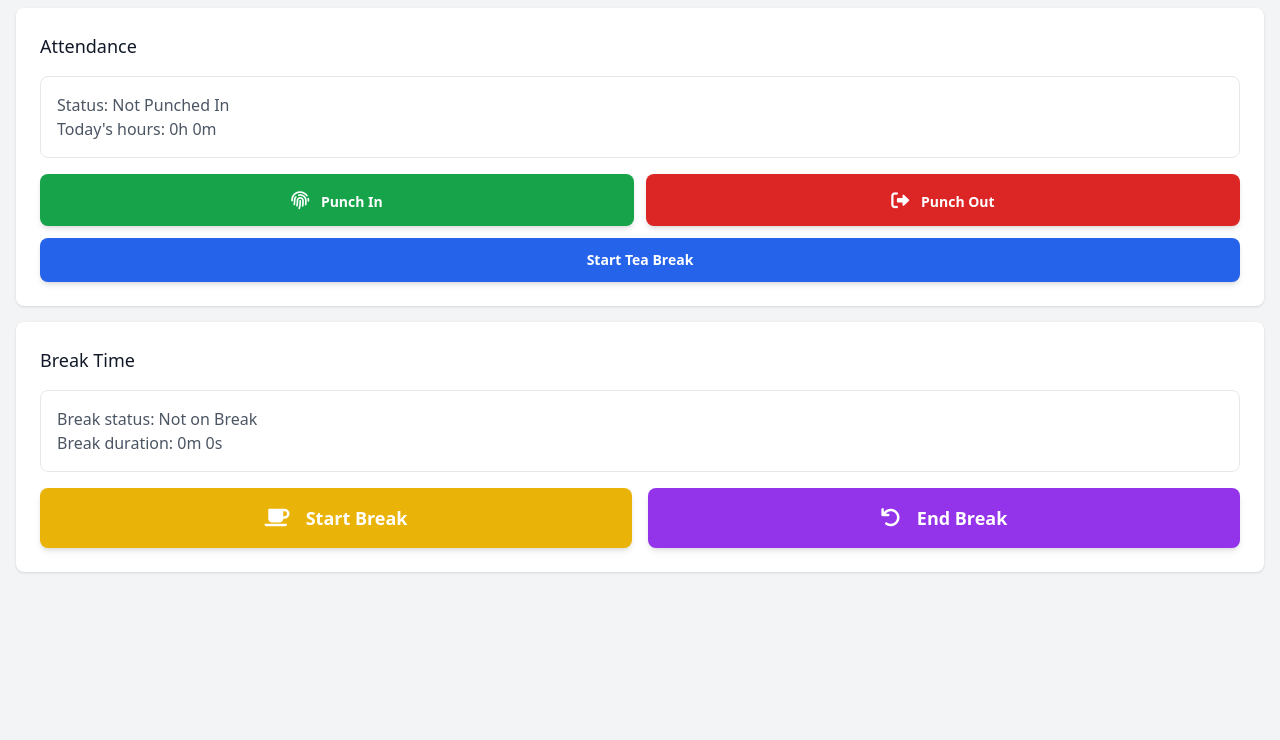
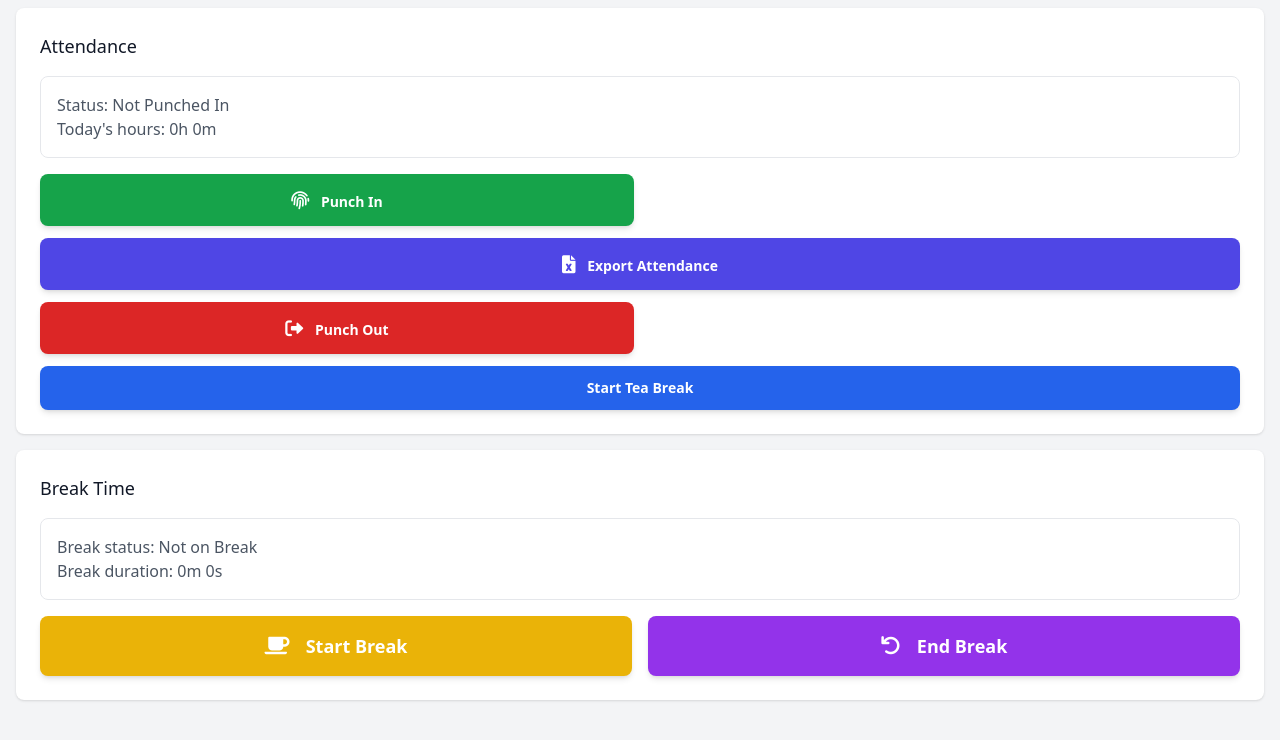
Before and after one commit to Rajkumardubey15/blackboxai-1743477082947, a website: page public/dashboard.html in a window 1280 px wide. Shown: the part 60-800 px from the top of the page. Drawn offline with nearby package versions, Linux system fonts and the light colour scheme; sample sign-in values are in the browser's storage.

Commit message:
Add public/dashboard.html 1743489447226

```diff
--- a/public/dashboard.html
+++ b/public/dashboard.html
@@ -31,6 +31,10 @@
                                 <button id="punch-in-btn" class="bg-green-600 hover:bg-green-700 text-white font-bold py-3 px-4 rounded-lg shadow-md transition-all text-sm">
                                     <i class="fas fa-fingerprint text-lg mr-2"></i>
                                     <span>Punch In</span>
+                                </button>
+                                <button id="export-btn" class="bg-indigo-600 hover:bg-indigo-700 text-white font-bold py-3 px-4 rounded-lg shadow-md transition-all text-sm col-span-2">
+                                    <i class="fas fa-file-excel text-lg mr-2"></i>
+                                    <span>Export Attendance</span>
                                 </button>
                                 <button id="punch-out-btn" class="bg-red-600 hover:bg-red-700 text-white font-bold py-3 px-4 rounded-lg shadow-md transition-all text-sm" disabled>
                                     <i class="fas fa-sign-out-alt text-lg mr-2"></i>
```
